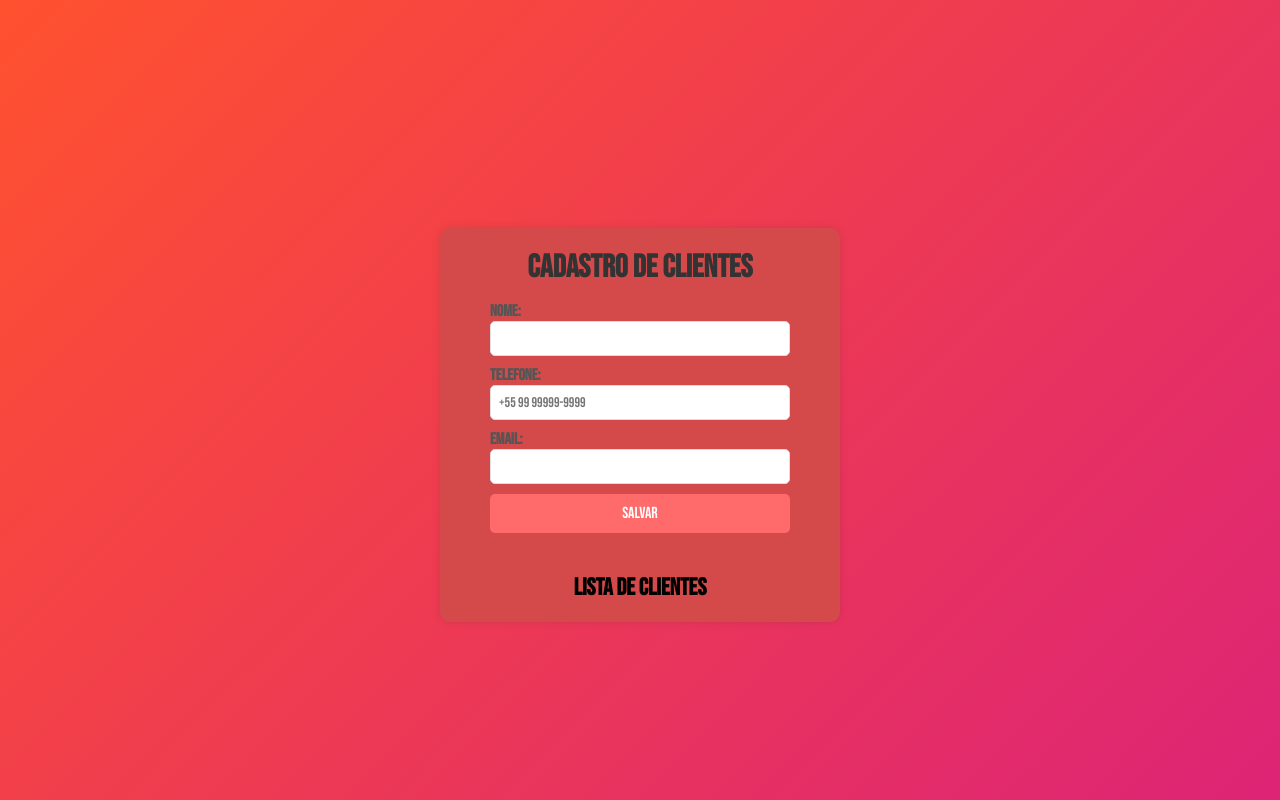
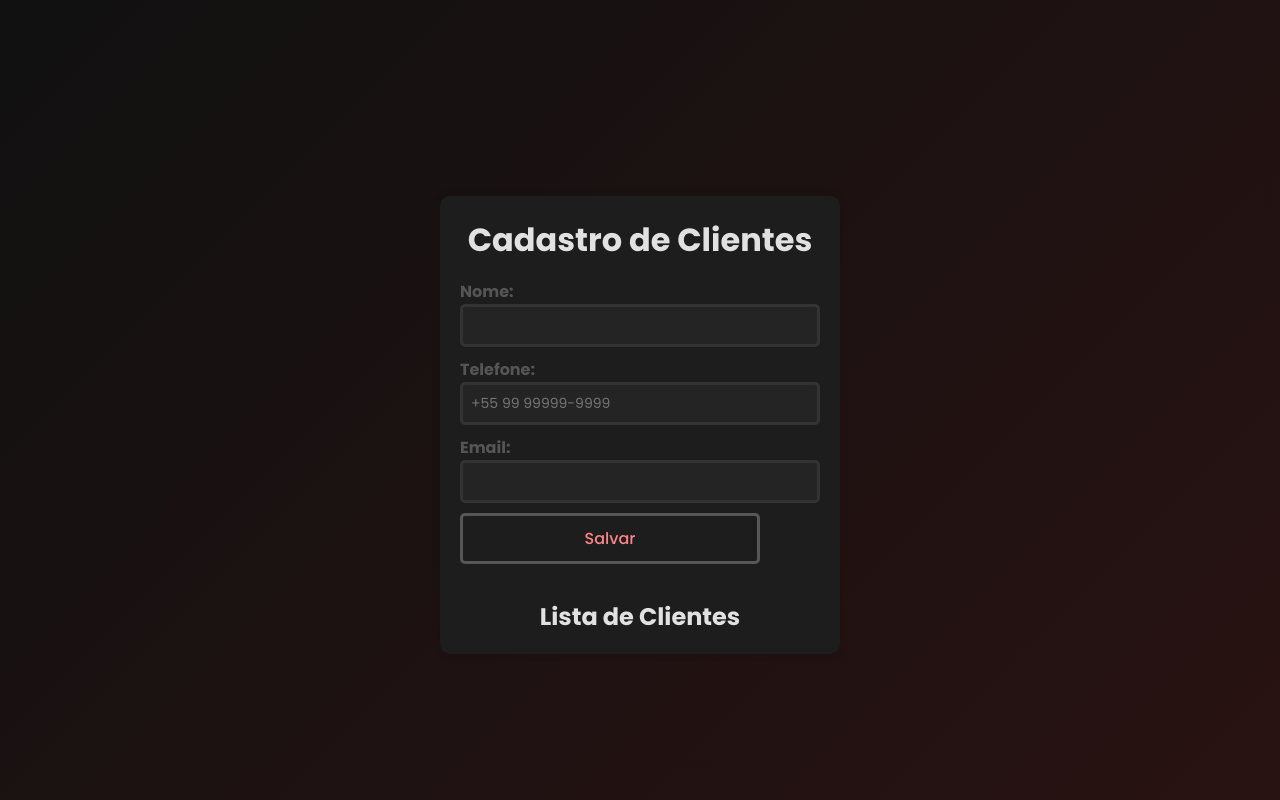
Before and after one commit to ArtuurVinicius/Hamburgueria-Front, a React (Vite) app: page /cadastro-clientes in a window 1280 px wide. Built offline with nearby package versions, Linux system fonts and the light colour scheme.

Commit message:
feat(update-styles): Atualização do estilo Dark Theme em andamento. Página Home concluída e página CadastroCliente concluída.

```diff
--- a/src/index.css
+++ b/src/index.css
@@ -1,12 +1,14 @@
+@import url('https://fonts.googleapis.com/css2?family=Poppins:ital,wght@0,100;0,200;0,300;0,400;0,500;0,600;0,700;0,800;0,900;1,100;1,200;1,300;1,400;1,500;1,600;1,700;1,800;1,900&family=Roboto:ital,wght@0,100;0,300;0,400;0,500;0,700;0,900;1,100;1,300;1,400;1,500;1,700;1,900&display=swap');
+
 * {
-  font-family: "Bebas Neue", sans-serif;
+  font-family: 'Poppins', sans-serif;
   margin: 0;
   padding: 0;
   box-sizing: border-box;
 }
 
 body {
-  background: linear-gradient(135deg, #FF512F, #DD2476);
+  background: linear-gradient(135deg, #111, #291212);
   min-height: 100vh;
   width: 100vw;
 }
--- a/src/pages/CadastroCliente/CustomerList.jsx
+++ b/src/pages/CadastroCliente/CustomerList.jsx
@@ -16,9 +16,9 @@ const CustomerList = ({ customers, onEdit, onDelete }) => {
             <div>
               <strong>Email:</strong> {customer.email}
             </div>
-            <div>
-              <button onClick={() => onEdit(customer.email)}>Editar</button>
-              <button onClick={() => onDelete(customer.email)}>Remover</button>
+            <div className='formActions'>
+              <button id='actionEdit' onClick={() => onEdit(customer.email)}>Editar</button>
+              <button id='actionRemove' onClick={() => onDelete(customer.email)}>Remover</button>
             </div>
           </li>
         ))}
--- a/src/pages/CadastroCliente/style.css
+++ b/src/pages/CadastroCliente/style.css
@@ -10,7 +10,7 @@ body {
   }
 
   .container {
-    background-color: #d44a4a;
+    background-color: #1D1D1D;
     padding: 20px;
     border-radius: 10px;
     box-shadow: 0 0 10px rgba(0, 0, 0, 0.1);
@@ -18,7 +18,7 @@ body {
   }
 
   h1 {
-    color: #333;
+    color: #E1E1E1;
     text-align: center;
   }
 
@@ -50,17 +50,21 @@ body {
 
   button {
     padding: 10px;
-    background-color: #ff6b6b;
-    color: white;
+    background-color: #1D1D1D;
+    color: #fc8686;
     border: none;
     border-radius: 5px;
+    border: 3px solid #575757;
     cursor: pointer;
     font-size: 16px;
+    font-weight: 500;
     transition: background-color 0.3s;
   }
 
   button:hover {
-    background-color: #d44a4a;
+    border: 3px solid #fc8686;
+    color: #fc8686;
+    background-color: #2d1f1f;
   }
 
   ul {
@@ -69,11 +73,12 @@ body {
   }
 
   li {
-    background-color: #f9f9f9;
-    border: 1px solid #ddd;
+    background-color: #242424;
+    border: 1px solid #242424;
     margin-bottom: 10px;
     padding: 10px;
     border-radius: 5px;
+    color: #E1E1E1;
   }
 
   li div {
@@ -81,12 +86,7 @@ body {
   }
 
   li strong {
-    color: #333;
-  }
-
-  li button {
-    background-color: #007bff;
-    margin-right: 5px;
+    color: #545454;
   }
 
   li button:last-child {
@@ -94,7 +94,7 @@ body {
   }
 
   li button:hover {
-    opacity: 0.9;
+    opacity: 0.7;
   }
 
   p {
@@ -102,3 +102,33 @@ body {
     font-weight: bold;
     text-align: center;
   }
+
+  h2 {
+    color: #E1E1E1;
+  }
+
+  .formActions button {
+    margin-bottom: 5px;
+  }
+
+  #actionEdit {
+    background-color: #20272e;
+    border: 3px solid #83bbf7;
+    color: #83bbf7;
+    margin-right: 5px;
+  }
+
+  #actionRemove {
+    background-color: #2e2021;
+    border: 3px solid #f7838f;
+    color: #f7838f;
+    margin-right: 5px;
+  }
+
+  input:enabled {
+    box-shadow: 0 0 0 0;
+    border: 3px solid #333333;
+    outline: 0;
+    color: #E1E1E1;
+    background-color: #242424;
+  }
--- a/src/pages/CadastroEVinculacao/style.css
+++ b/src/pages/CadastroEVinculacao/style.css
@@ -11,7 +11,7 @@ body {
 }
 
 .container {
-  background-color: #d44a4a;
+  background-color: #1D1D1D;
   padding: 20px;
   border-radius: 10px;
   box-shadow: 0 0 10px rgba(0, 0, 0, 0.1);
@@ -53,18 +53,21 @@ input[type="number"] {
 
 button {
   padding: 10px;
-  background-color: #ff6b6b;
-  color: white;
+  background-color: #1D1D1D;
+  color: #fc8686;
   border: none;
   border-radius: 5px;
+  border: 3px solid #575757;
   cursor: pointer;
   font-size: 16px;
+  font-weight: 500;
   transition: background-color 0.3s;
-  margin-bottom: 5px;
 }
 
 button:hover {
-  background-color: #d44a4a;
+  border: 3px solid #fc8686;
+  color: #fc8686;
+  background-color: #2d1f1f;
 }
 
 ul {
--- a/src/pages/CategoriaAlimentos/style.css
+++ b/src/pages/CategoriaAlimentos/style.css
@@ -10,7 +10,7 @@ body {
 }
 
 .container {
-  background-color: #d44a4a;
+  background-color: #1D1D1D;
   padding: 20px;
   border-radius: 10px;
   box-shadow: 0 0 10px rgba(0, 0, 0, 0.1);
@@ -46,7 +46,7 @@ body {
 .category-form button {
   padding: 10px;
   background-color: #ff6b6b;
-  color: white;
+  color: #111;
   border: none;
   border-radius: 5px;
   cursor: pointer;
@@ -99,7 +99,7 @@ body {
 
 #tituloGerenciamento {
   background: linear-gradient(135deg, #8B1A1A, #5B0A30);
-  -webkit-background-clip: text;
+  background-clip: text;
   -webkit-text-fill-color: transparent;
   font-size: 48px;
   font-weight: bold;
--- a/src/pages/Home/index.jsx
+++ b/src/pages/Home/index.jsx
@@ -8,7 +8,7 @@ function Home() {
 
   return (
     <div className='container'>
-      <h1 id='pName'>Hamburgueria dos Guri</h1>
+      <h1 id='pName'>Hamburgueria</h1>
       <button onClick={() => navigate('/categoria-alimentos')}>Cadastro de Categorias de Alimentos</button>
       <button onClick={() => navigate('/cadastro-produtos')}>Cadastro de Produtos</button>
       <button onClick={() => navigate('/cadastro-precos')}>Cadastro e Vinculação de Preços aos Produtos</button>
--- a/src/pages/Home/style.css
+++ b/src/pages/Home/style.css
@@ -11,7 +11,7 @@ button {
   padding: 10px 20px;
   font-size: 20px;
   background-color: #ff6b6b;
-  color: white;
+  color: #111;
   border: none;
   border-radius: 5px;
   cursor: pointer;
@@ -28,7 +28,7 @@ button:active {
 }
 
 #pName {
-  background: linear-gradient(135deg, #8B1A1A, #5B0A30);
+  background: #E1E1E1;
   background-clip: text;
   -webkit-text-fill-color: transparent;
   font-size: 48px;
```
